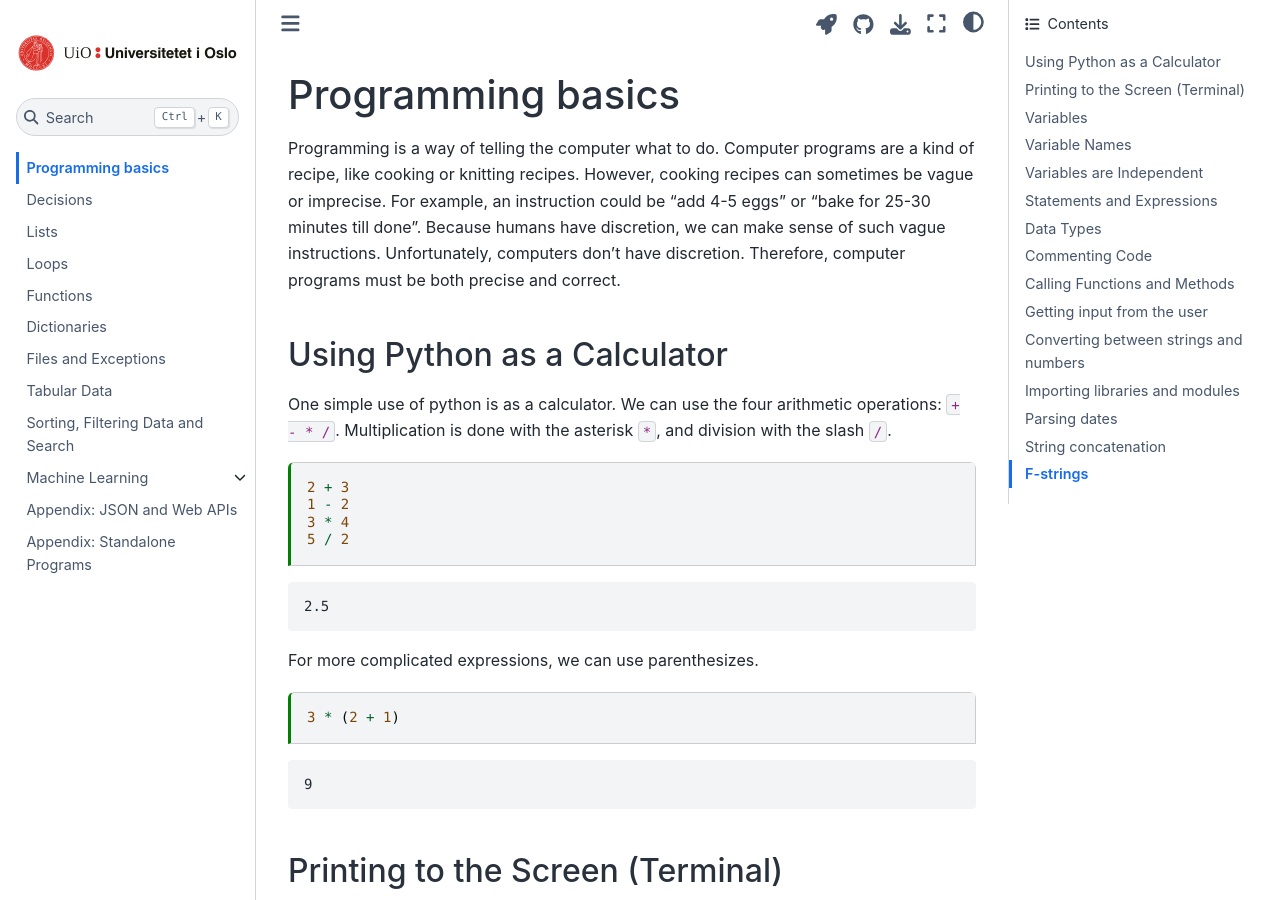
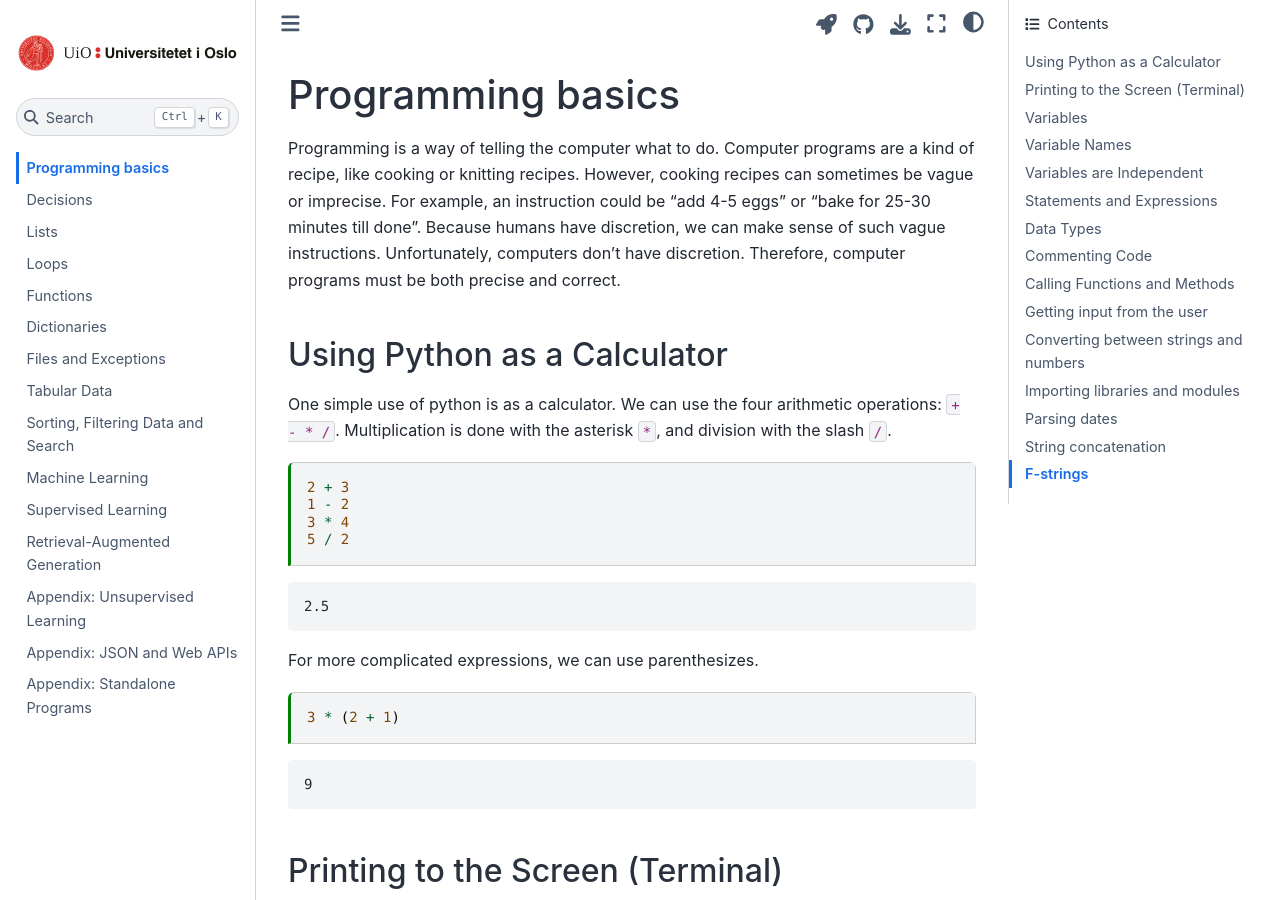
Before and after one commit to UiO-CELL/programming-for-lawyers, a Jupyter Book: the page built from docs/01_basics.ipynb, in a window 1280 px wide and 900 px high. Built offline with Jupyter Book 1.0.4 settings and Sphinx 7.4.7 and the Sphinx Book theme 1.1.4, drawn with Linux system fonts in a browser that asks for light colours; some of the changed lines change nothing that is shown.

Commit message:
RAG chapter

```diff
--- a/_config.yml
+++ b/_config.yml
@@ -18,6 +18,7 @@
     - '*01_basics*'
     - '*02_decisions*'
     - '*supervised_learning*'
+    - 'RAG*'
 
 #######################################################################################
 # HTML-specific settings
--- a/_toc.yml
+++ b/_toc.yml
@@ -11,8 +11,8 @@
 - file: docs/tabular_data
 - file: docs/sorting_filtering
 - file: docs/machine_learning
-  sections:
-  - file: docs/supervised_learning
-  - file: docs/unsupervised_learning
+- file: docs/supervised_learning
+- file: docs/RAG
+- file: docs/unsupervised_learning
 - file: docs/JSON-APIs
 - file: docs/standalone-programs
```
Also changed, not shown: docs/01_basics.ipynb, docs/RAG.ipynb (added), docs/machine_learning.ipynb, docs/unsupervised_learning.ipynb.
